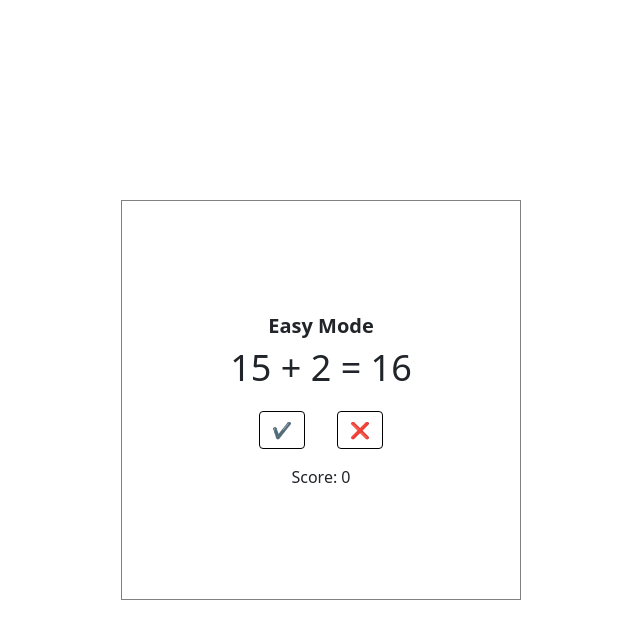
After one commit to techx/how-to-hack-2023, a Flask app: page /easy in a window 1280 px wide. The commit adds this page. Shown: the top 639 px of the page, without its empty margins (319-959 px from the left). Run offline with Flask 2, Linux system fonts and the light colour scheme.

Commit message:
completed game

```diff
--- a/app/game/views.py
+++ b/app/game/views.py
@@ -1,19 +1,19 @@
-from flask import Blueprint, request, jsonify
+from flask import Blueprint, render_template
 
-game = Blueprint("mod2", __name__, url_prefix='/mod2')
+game = Blueprint("game", __name__, url_prefix='/')
 
 @game.route("/", methods=['GET'])
 def homepage():
-    return "homepage"
+    return render_template('index.html')
 
 @game.route("/easy", methods=['GET'])
 def easy():
-    return "easy"
+    return render_template('game.html', mode="Easy")
 
 @game.route("/hard", methods=['GET'])
 def hard():
-    return "hard"
+    return render_template('game.html', mode="Hard")
 
-@game.route("/over", methods=['GET'])
-def over():
-    return "game over"
+@game.route("/over/<score>", methods=['GET'])
+def over(score):
+    return render_template('over.html', score=score)
--- a/app/static/js/game.js
+++ b/app/static/js/game.js
@@ -0,0 +1,50 @@
+var max_number = 30;
+if(document.getElementById("title").innerHTML == "Hard Mode"){
+    max_number = 200;
+}
+
+var score = 0;
+
+getNewProblem();
+
+function getRandomInt(max) {
+    return Math.floor(Math.random() * max);
+}
+
+function getNewProblem(){
+    var correct = document.getElementById("correct");
+    var wrong = document.getElementById("wrong");
+
+    correct.removeEventListener("click", correctAnswer);
+    correct.removeEventListener("click", gameOver);
+    wrong.removeEventListener("click", correctAnswer);
+    wrong.removeEventListener("click", gameOver);
+
+    var num1 = getRandomInt(max_number);
+    var num2 = getRandomInt(max_number);
+
+    const ADJUST = [-1, 0, 1]
+
+    var displayed_sol = num1 + num2 + ADJUST[getRandomInt(2)];
+
+    var prompt = document.getElementById("prompt");
+    prompt.innerHTML = `${num1} + ${num2} = ${displayed_sol}`
+
+    if (num1 + num2 == displayed_sol){ // prompt is correct
+        correct.addEventListener("click", correctAnswer);
+        wrong.addEventListener("click", gameOver);
+    } else { // prompt isn't correct
+        correct.addEventListener("click", gameOver);
+        wrong.addEventListener("click", correctAnswer);
+    }
+}
+
+function correctAnswer() {
+    getNewProblem();
+    score++;
+    document.getElementById('score').innerHTML = `Score: ${score}`
+}
+
+function gameOver(){
+    window.location.replace(`/over/${score}`);
+}
--- /dev/null
+++ b/app/templates/game.html
@@ -0,0 +1,39 @@
+<!DOCTYPE html>
+<html>
+
+    <head>
+
+        <title>My Website</title>
+
+        <!-- icon -->
+        <link rel="shortcut icon" type="image/png" href="{{url_for('static', filename='assets/logo.png')}}"/>
+
+        <!-- css styling -->
+        <link rel="stylesheet" href="{{url_for('static', filename='css/styles.css')}}">
+        <link href="https://cdn.jsdelivr.net/npm/bootstrap@5.1.1/dist/css/bootstrap.min.css" rel="stylesheet" integrity="sha384-F3w7mX95PdgyTmZZMECAngseQB83DfGTowi0iMjiWaeVhAn4FJkqJByhZMI3AhiU" crossorigin="anonymous">
+
+    </head>
+
+    <body>
+
+        <div id="container">
+
+            <div id="title">{{mode}} Mode</div>
+
+            <div id="prompt"></div>
+
+            <div class="buttons">
+                <div id="correct" class="btn">✔️</div>
+
+                <div id="wrong" class="btn">❌</div>
+            </div>
+
+            <div id="score">Score: 0</div>
+
+        </div>
+
+    </body>
+
+    <script src="{{ url_for('static', filename='js/game.js') }}"></script>
+
+</html>
--- a/index.html
+++ b/app/templates/index.html
@@ -6,10 +6,10 @@
         <title>My Website</title>
 
         <!-- icon -->
-        <link rel="shortcut icon" type="image/png" href="assets/logo.png"/>
+        <link rel="shortcut icon" type="image/png" href="{{url_for('static', filename='assets/logo.png')}}"/>
 
         <!-- css styling -->
-        <link rel="stylesheet" href="styles.css">
+        <link rel="stylesheet" href="{{url_for('static', filename='css/styles.css')}}">
         <link href="https://cdn.jsdelivr.net/npm/bootstrap@5.1.1/dist/css/bootstrap.min.css" rel="stylesheet" integrity="sha384-F3w7mX95PdgyTmZZMECAngseQB83DfGTowi0iMjiWaeVhAn4FJkqJByhZMI3AhiU" crossorigin="anonymous">
 
     </head>
```
Also changed, not shown: app/templates/over.html (renamed from game.html, +6 -8 lines), game.js (deleted, +0 -41 lines), app/static/assets/logo.png (renamed from assets/logo.png), app/static/css/game.css (deleted), app/static/css/styles.css (renamed from styles.css).
